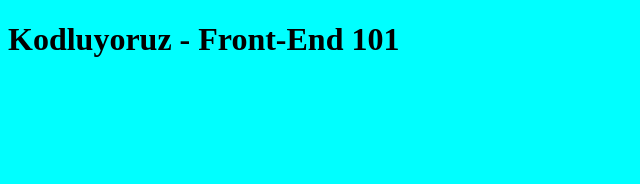
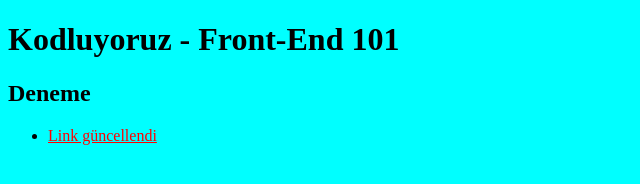
Before and after one commit to esldz/Kodluyoruz_javascript, a plain HTML site: page index.html in a window 1280 px wide. Shown: the whole page, without its empty margins (0-640 px from the left). Drawn offline with Linux system fonts and the light colour scheme.

Commit message:
dom içerisinde öğe seçimi js doyası eklendi

```diff
--- a/index.html
+++ b/index.html
@@ -8,6 +8,14 @@
 <body>
     <h1>Kodluyoruz - Front-End 101</h1>
 
+    <h2 id="title">Merhaba Dunya</h2>
+
+    <ul id="list">
+        <li>
+            <a href="#" id="KodluyoruzLink">Link</a>
+        </li>
+    </ul>
+
     <script src="js/degisken_tanimlama.js"></script>
     <script src="js/number-veri-turu.js"></script>
     <script src="js/boolen-veri-turu.js"></script>
@@ -15,5 +23,6 @@
     <script src="js/Template-literals.js"></script>
     <script src="js/string-veri-turu-islemleri.js"></script>
     <script src="js/document-object-model.js"></script>
+    <script src="js/dom-icerisinde-oge-secimi.js"></script>
 </body>
 </html>
--- /dev/null
+++ b/js/dom-icerisinde-oge-secimi.js
@@ -0,0 +1,25 @@
+let title=document.getElementsByTagName('h2')
+console.log(title)
+
+let title2=document.getElementById('title')
+console.log(title2)
+//çıktı: <div id="title">Merhaba Dunya</div>
+
+console.log(title2.innerHTML="Deneme")
+//çıktı: Deneme ve ekranda titleda Merhaba Dunya yerine Deneme yazar.
+
+let link=document.querySelector("ul#list>li>a")
+console.log(link)
+//çıktı: <a href="#">link</a>
+
+console.log(link.innerHTML)
+//çıktı: Link
+
+let link2=document.querySelector("#KodluyoruzLink")
+link.innerHTML+=" güncellendi"
+//çıktı: Link
+
+link.style.color="red"
+//çıktı:Link rengi kırmızı olur
+link.classList.add('btn')
+//çıktı: linke btn classı eklenir
```
